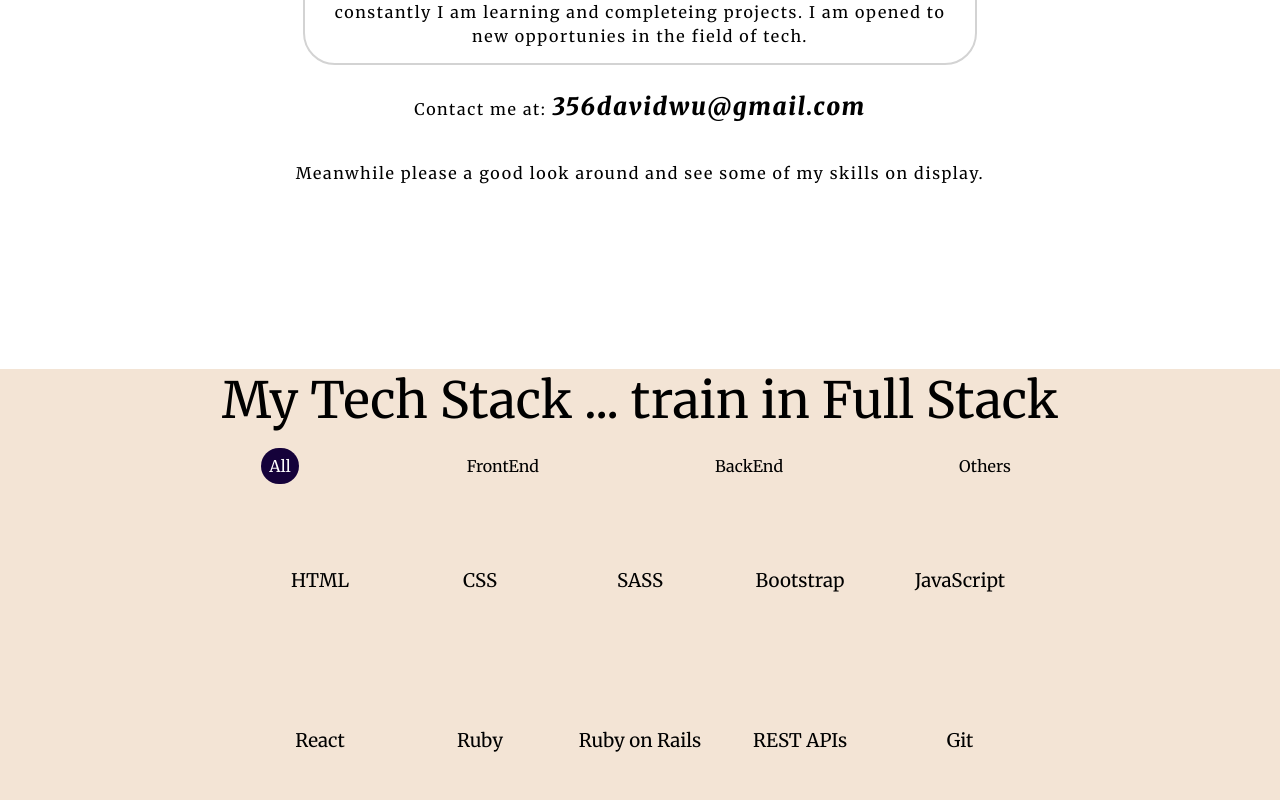
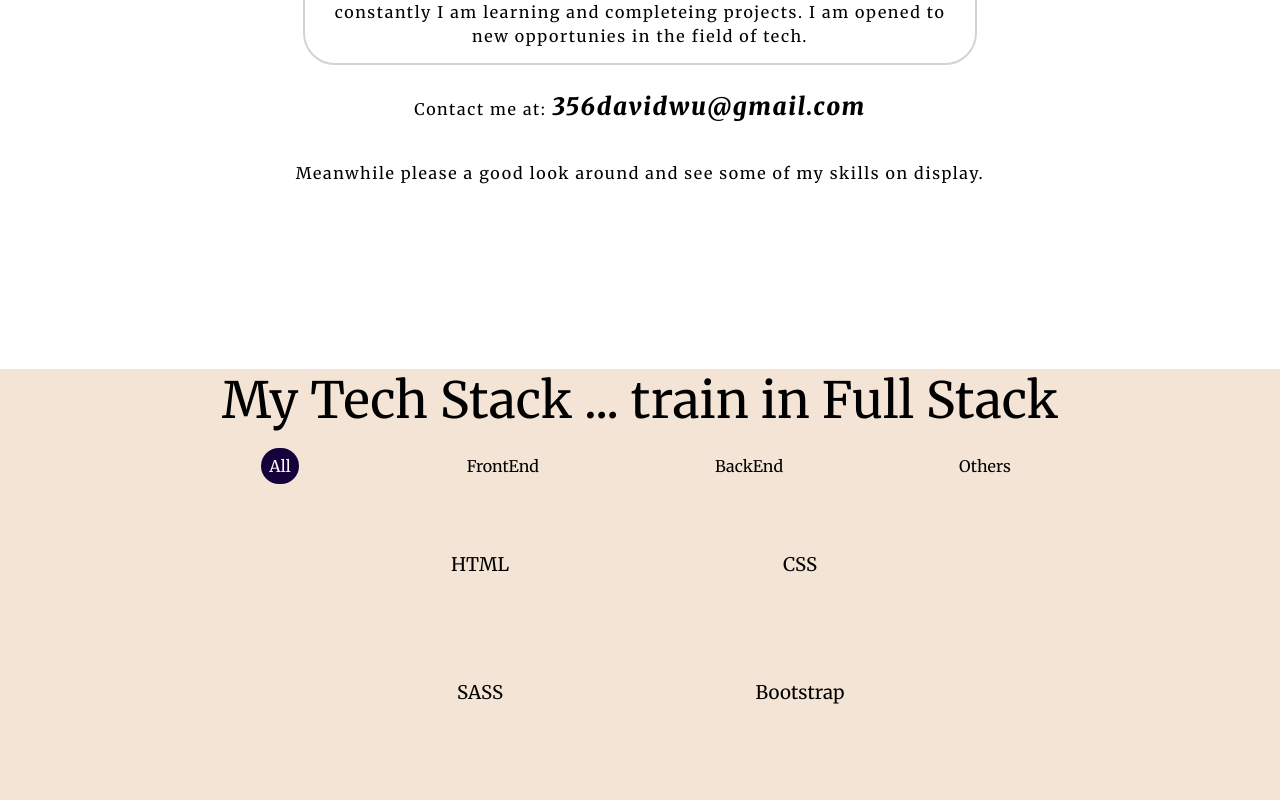
Before and after one commit to david204code/MyPortfolio, a React (Create React App) app: page / in a window 1280 px wide. Shown: the part 431-1231 px from the top of the page. Built offline with nearby package versions, Linux system fonts and the light colour scheme.

Commit message:
Add width and height to each item of the container, 3 item per row

```diff
--- a/src/components/techStack/TechStack.scss
+++ b/src/components/techStack/TechStack.scss
@@ -24,13 +24,14 @@
     align-items: center;
     justify-content: center;
     width: 70%;
+
+    .item {
+      width: 20rem;
+      height: 8rem;
+      display: flex;
+      align-items: center;
+      justify-content: center;
+    }
   }
 
-  .item {
-    width: 10rem;
-    height: 10rem;
-    display: flex;
-    align-items: center;
-    justify-content: center;
-  }
 }
```
